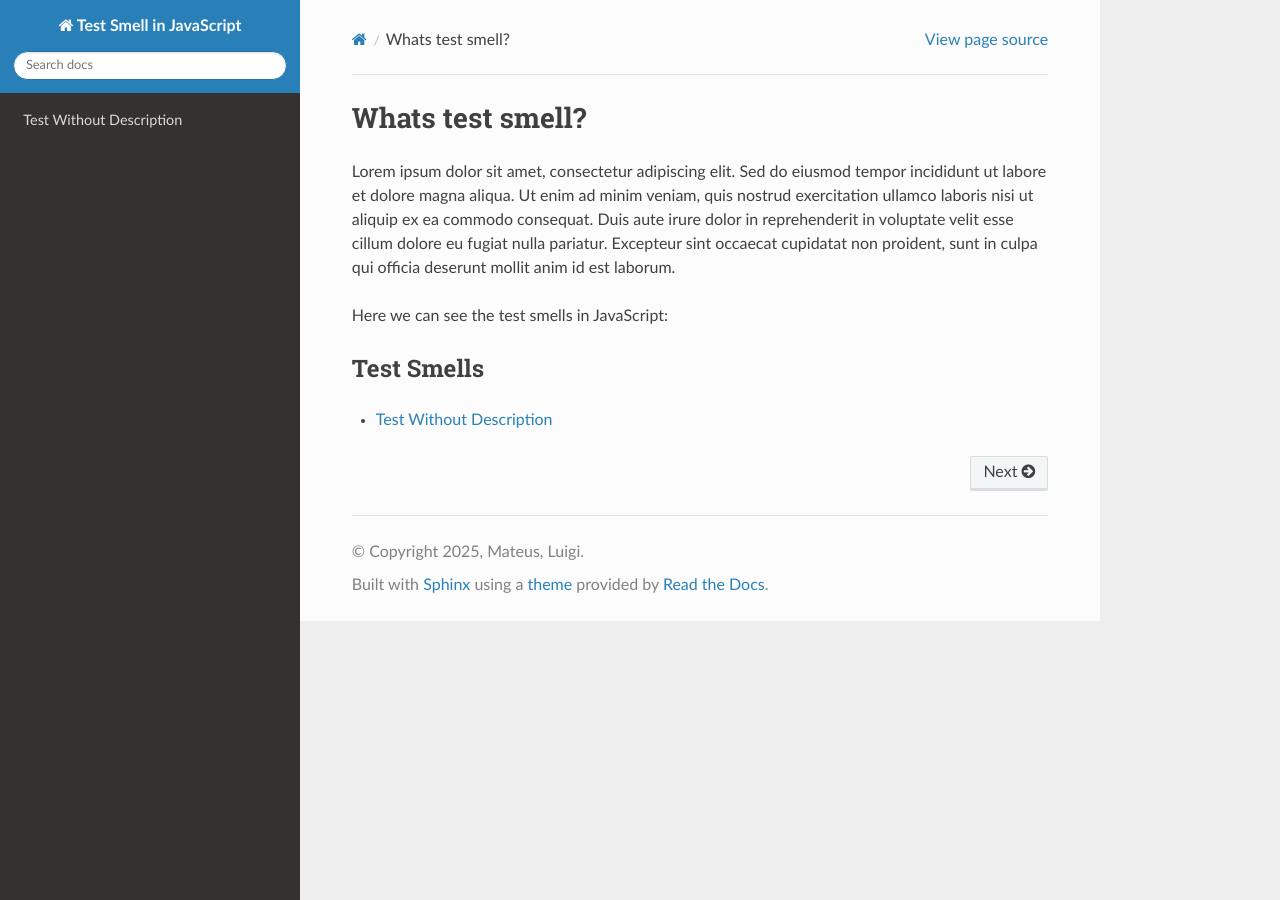
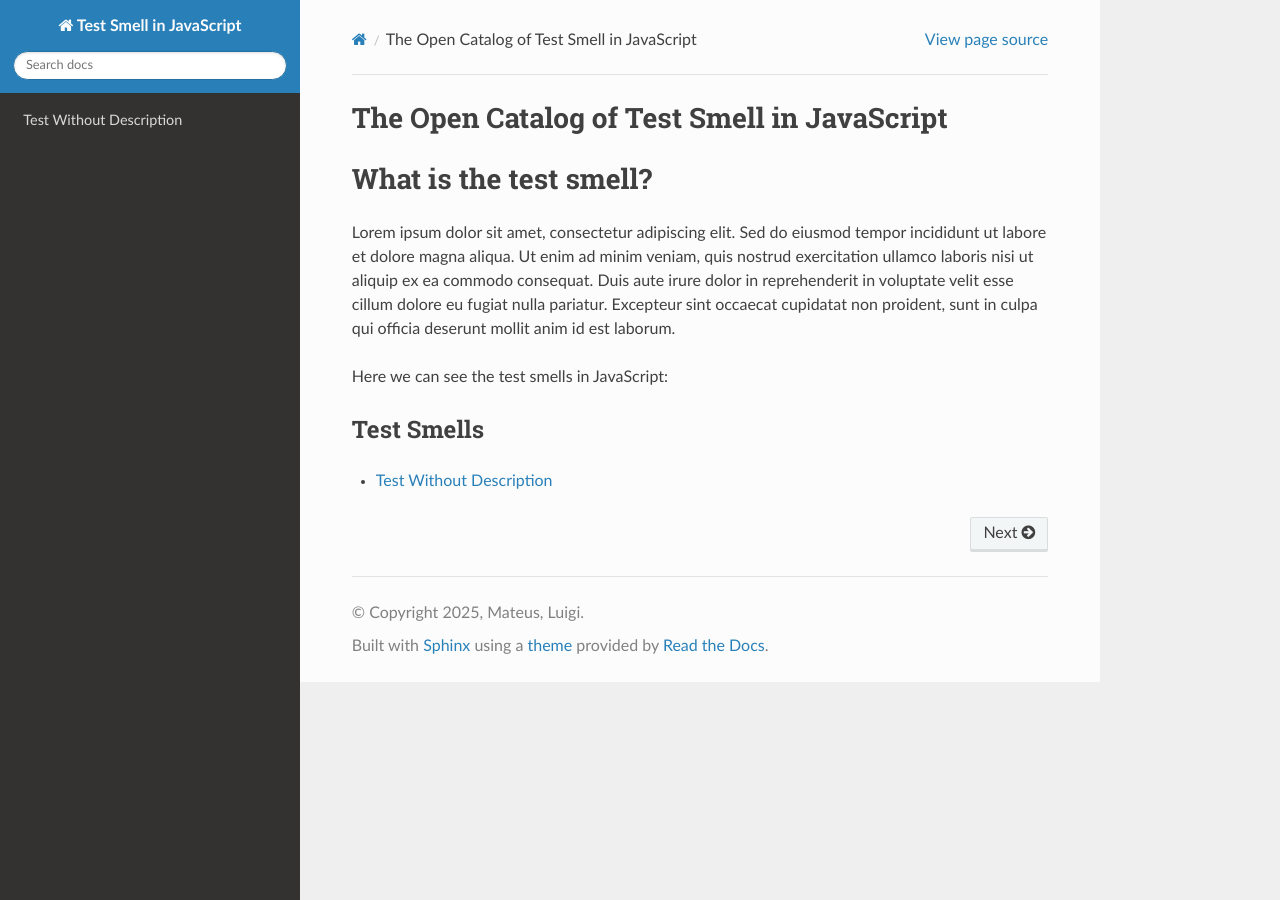
Before and after one commit to luigiikk/test-readthedocss, a Sphinx documentation site: the page built from docs/source/index.rst, in a window 1280 px wide. Built offline with Sphinx 7.4.7 and the Read the Docs theme 3.1.0, drawn with Linux system fonts in a browser that asks for light colours.

Commit message:
♻️refactor: add title and adjusts structure

```diff
--- a/docs/source/index.rst
+++ b/docs/source/index.rst
@@ -1,12 +1,16 @@
-Whats test smell?
-=================
+The Open Catalog of Test Smell in JavaScript
+============================================
+
+What is the test smell?
+=======================
 
 Lorem ipsum dolor sit amet, consectetur adipiscing elit. Sed do eiusmod tempor incididunt ut labore et dolore magna aliqua. Ut enim ad minim veniam, quis nostrud exercitation ullamco laboris nisi ut aliquip ex ea commodo consequat. Duis aute irure dolor in reprehenderit in voluptate velit esse cillum dolore eu fugiat nulla pariatur. Excepteur sint occaecat cupidatat non proident, sunt in culpa qui officia deserunt mollit anim id est laborum.
 
 Here we can see the test smells in JavaScript:
 
 Test Smells
---------
+-----------
+
 .. toctree::
    :maxdepth: 2
 
```
